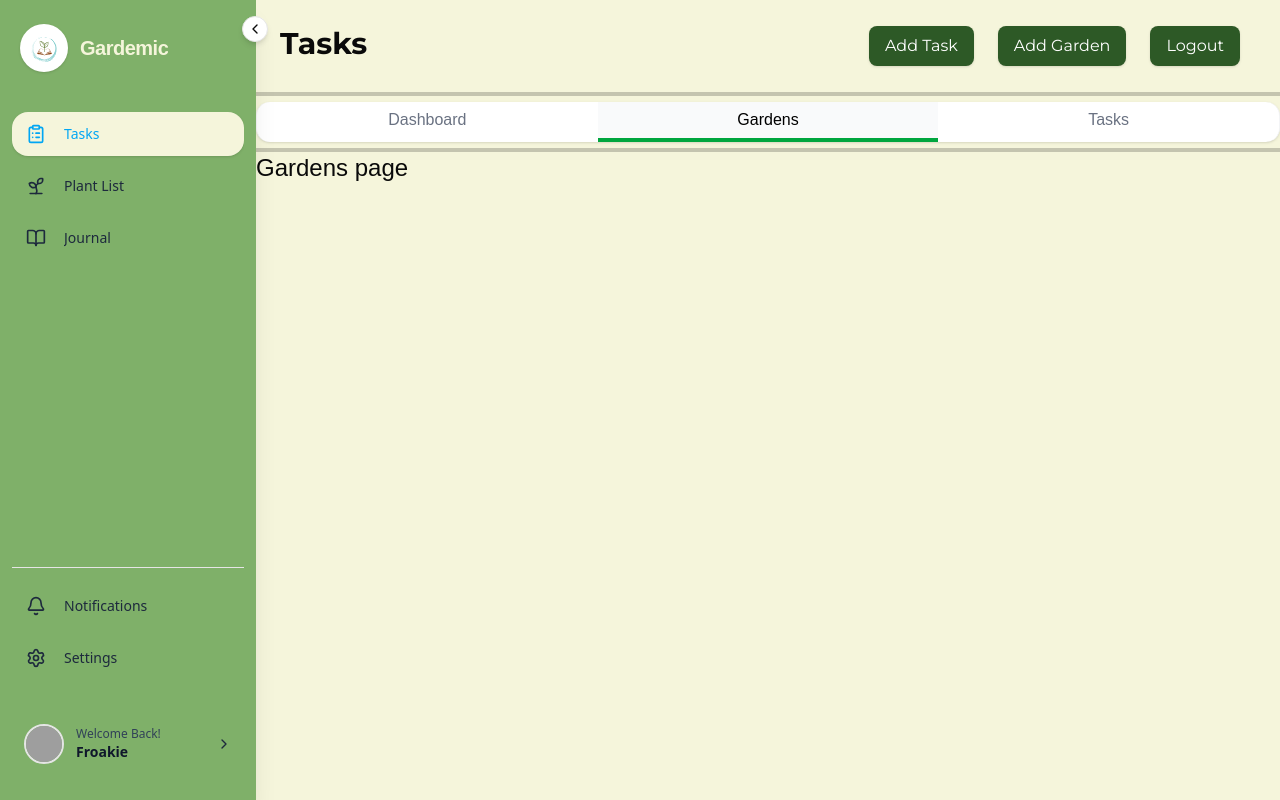
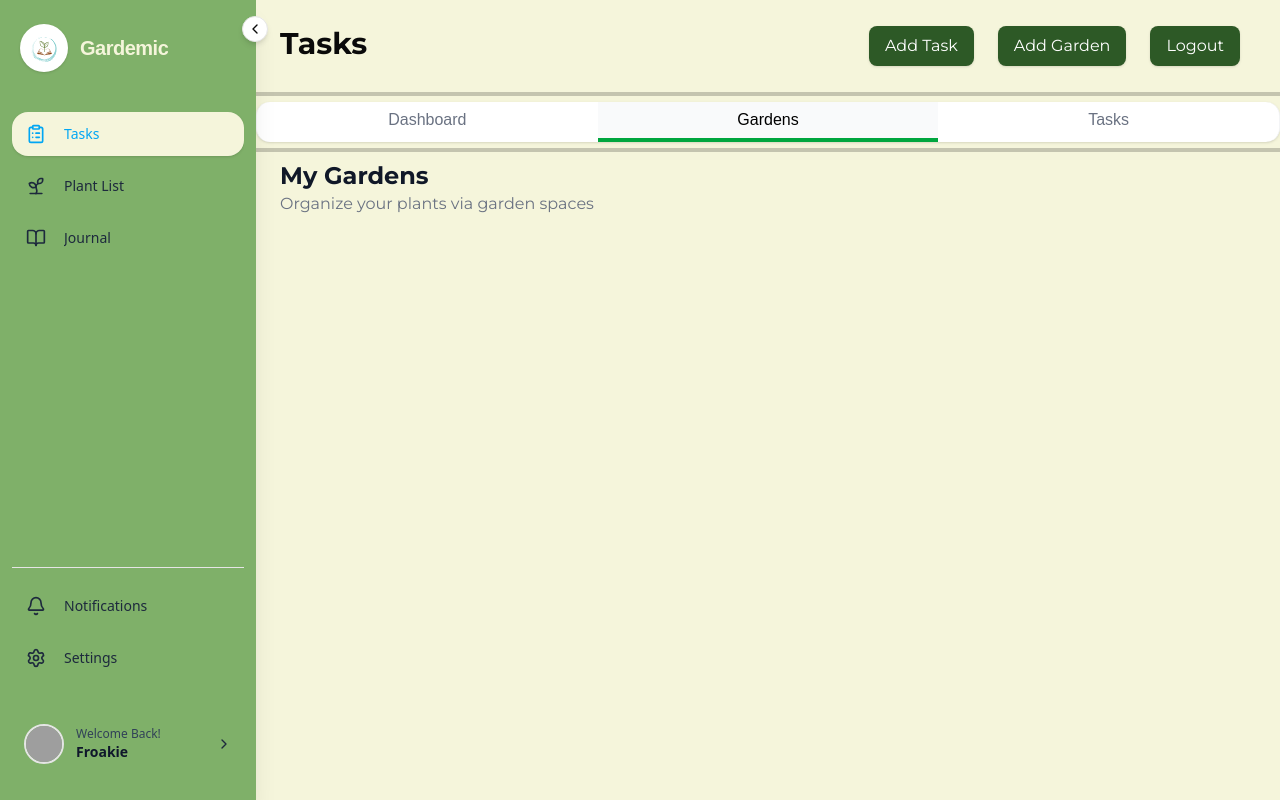
Before and after one commit to CSci-153-Web-Systems-and-Technologies/batch-2025-gardemic-web, a Next.js app: page /gardens in a window 1280 px wide. Built offline with nearby package versions, Linux system fonts and the light colour scheme; grey boxes are pictures that could not be loaded; a web font is replaced by a local one.

Commit message:
Add description to gardens page

```diff
--- a/app/(authenticated)/_components/Description.tsx
+++ b/app/(authenticated)/_components/Description.tsx
@@ -4,8 +4,8 @@ import { DescriptionProps } from "@/types";
 export default function Description({ title, subtitle, children, className }: DescriptionProps)
 {
     return (
-    <div className={cn("flex flex-col md:flex-row md:items-center justify-between gap-2 ml-6 mt-2", className)}>
-      <div>
+    <div className={cn("flex flex-col md:flex-row md:items-center justify-between gap-2 ml-6", className)}>
+      <div className="mt-2">
         <h1 className="text-2xl font-bold font-montserrat text-gray-900">
           {title}
         </h1>
--- a/app/(authenticated)/gardens/page.tsx
+++ b/app/(authenticated)/gardens/page.tsx
@@ -1,11 +1,11 @@
+import Description from "../_components/Description";
+
 export default function GardensPage()
 {
     return (
         <>
           <div className="bg-accent-white h-full">
-            <h1 className="text-2xl">
-                Gardens page
-            </h1>
+            <Description title="My Gardens" subtitle="Organize your plants via garden spaces" />
           </div>
         </>
     );
```
